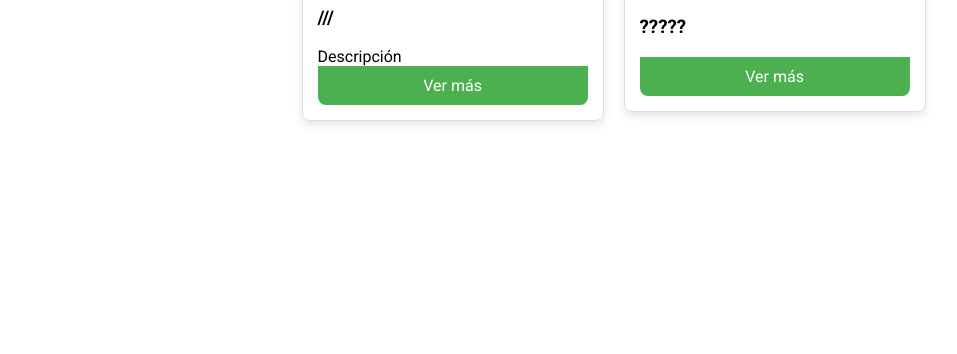
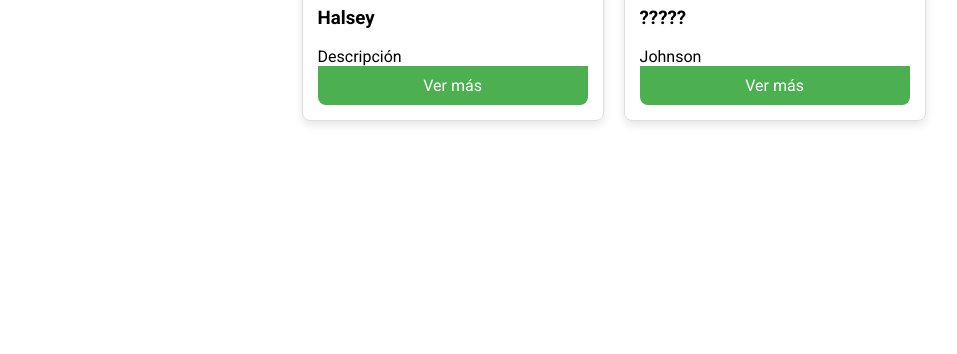
Before and after one commit to joseozuna/Halo, a plain HTML site: page index.html in a window 1280 px wide. Shown: the part 446-800 px from the top of the page, without its empty margins (156-1113 px from the left). Drawn offline with Linux system fonts and the light colour scheme.

Commit message:
Update index.html

```diff
--- a/index.html
+++ b/index.html
@@ -18,7 +18,7 @@
       <div class="card">
           <img src="halsey.jpg" alt="Halo 1">
           <div class="card-content">
-              <h3>///</h3>
+              <h3>Halsey</h3>
               <p>Descripción  </p>
               <a href="https://en.wikipedia.org/wiki/Halo:_Combat_Evolved">Ver más</a>
           </div>
@@ -30,7 +30,7 @@
           <img src="johnson.jpg" alt="Halo 2">
           <div class="card-content">
               <h3>?????</h3>
-              <p></p>
+              <p>Johnson</p>
               <a href="https://en.wikipedia.org/wiki/Halo_2">Ver más</a>
           </div>
       </div>
```
